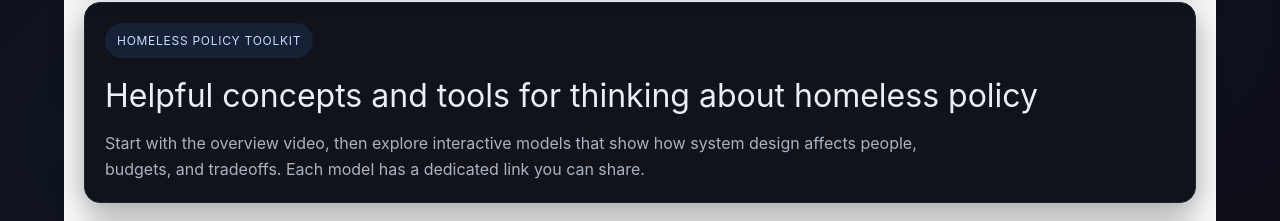
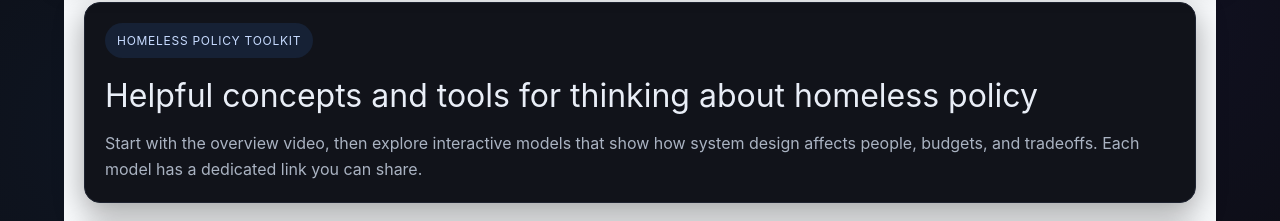
Before and after one commit to sharkyl/housing-simulation, a React (Vite) app: page / in a window 1280 px wide. Shown: the part 103-324 px from the top of the page. Built offline with nearby package versions, Linux system fonts and the light colour scheme.

Commit message:
Update index.css

```diff
--- a/src/index.css
+++ b/src/index.css
@@ -99,7 +99,6 @@ a:hover {
 .page-subtitle {
   margin: 10px 0 0;
   color: var(--muted);
-  max-width: 860px;
 }
 
 .video-container {
```
